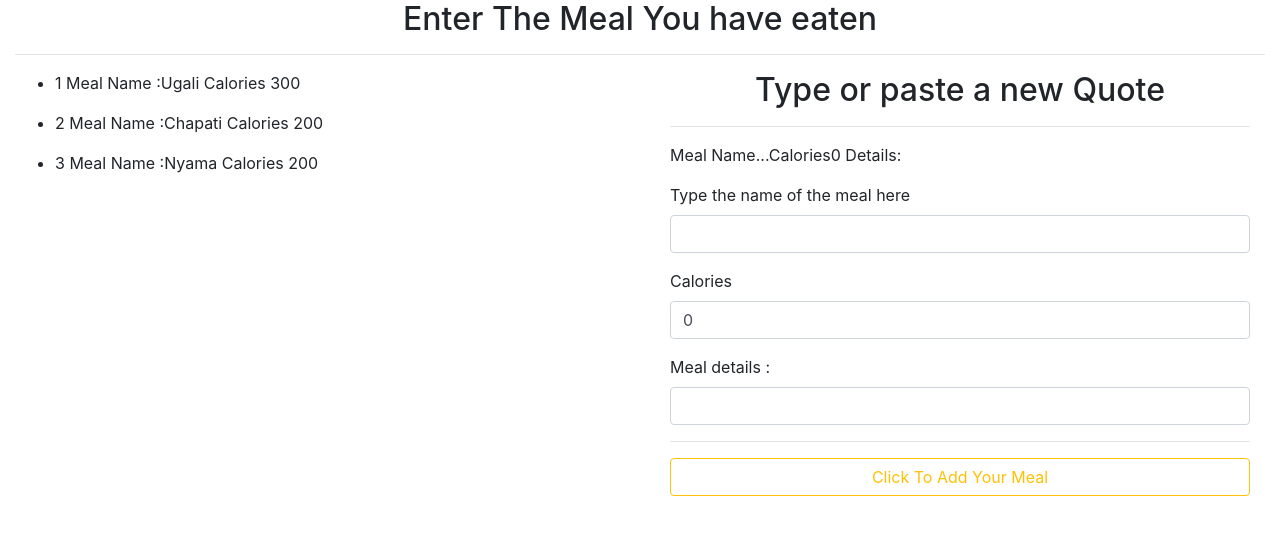
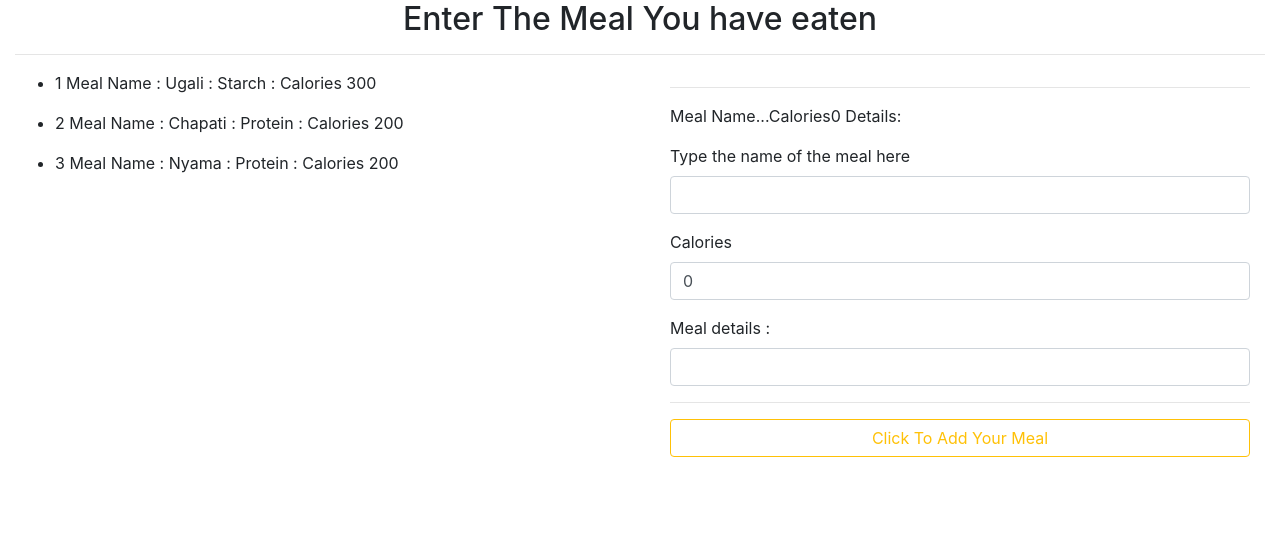
Before and after one commit to EmmanuelMuchiri/mealtrack, an Angular app: page / in a window 1280 px wide. Shown: the top 534 px of the page. Built offline with nearby package versions, Linux system fonts and the light colour scheme.

Commit message:
updated minor changes

```diff
--- a/src/app/meal-form/meal-form.component.html
+++ b/src/app/meal-form/meal-form.component.html
@@ -1,5 +1,5 @@
 <div class="container-fluid">
-  <h2 class="text-center">Type or paste a new Quote</h2>
+
   <hr>
   <form (ngSubmit)='submitMeal()' #mealForm='ngForm'>
     <div class="form-group">
--- a/src/app/meal-tracker/meal-tracker.component.html
+++ b/src/app/meal-tracker/meal-tracker.component.html
@@ -5,7 +5,7 @@
     <div class="col-md-6">
       <div *ngFor='let meal of meals'>
         <ul>
-          <li>{{meal.id+" "+"Meal Name :"+meal.name+" "+"Calories "+meal.calories}}</li>
+          <li>{{meal.id+" "+"Meal Name : "+" "+meal.name+" : "+meal.details+" : "+"Calories "+meal.calories}}</li>
         </ul>
       </div>
     </div>
```
